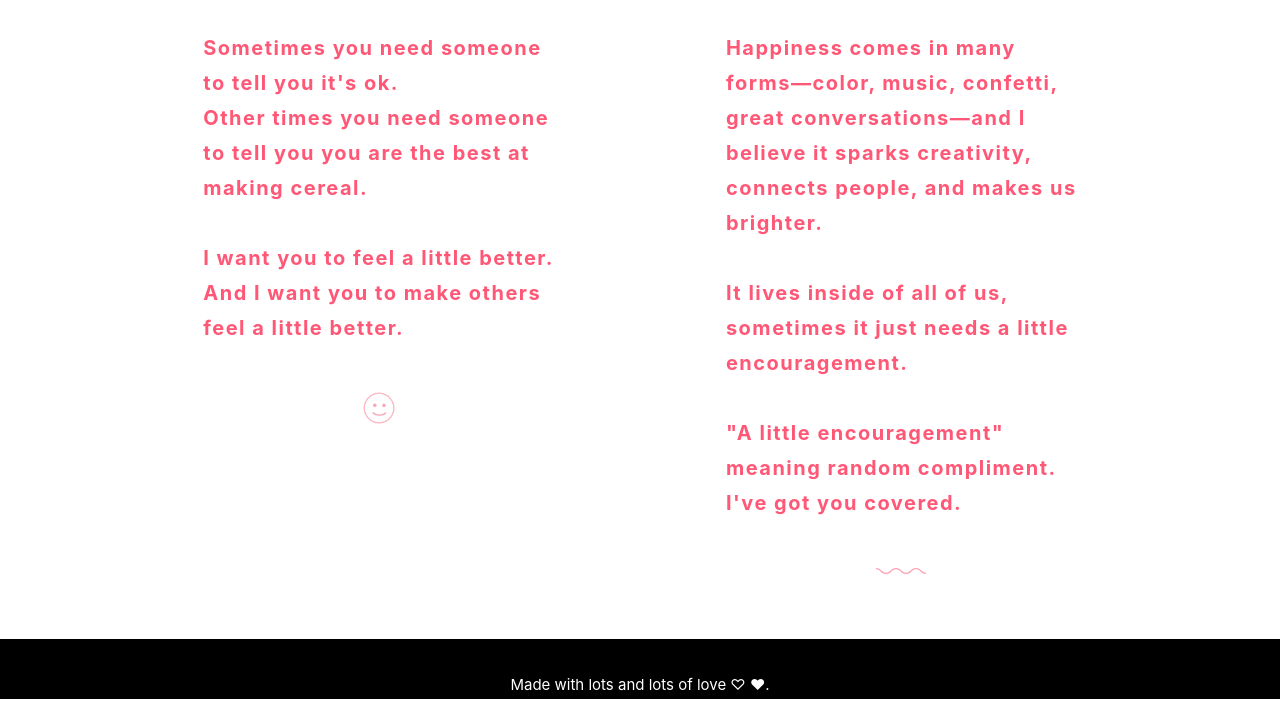
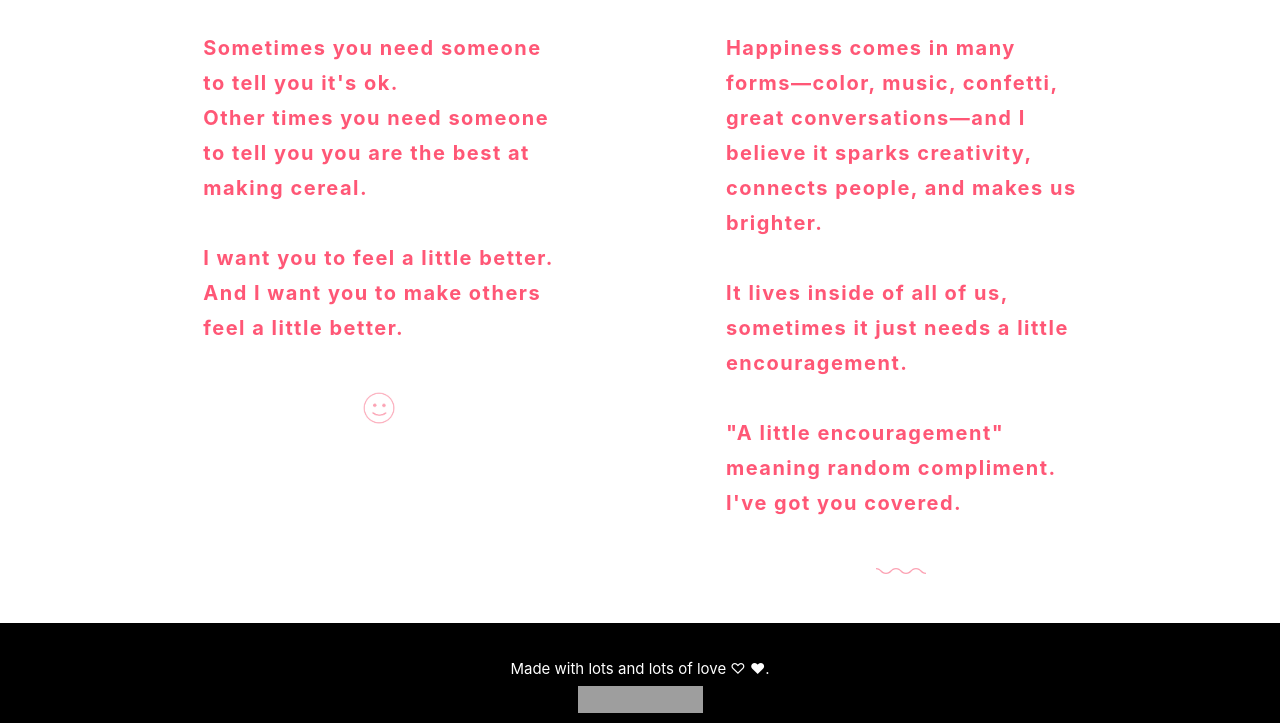
Before and after one commit to melfp2311/compliment-generator, a plain HTML site: page about.html in a window 1280 px wide. Shown: the part 101-824 px from the top of the page. Before the commit the page ends 800 px from the top, so only its background shows below. Drawn offline with nearby package versions, Linux system fonts and the light colour scheme; grey boxes are pictures that could not be loaded.

Commit message:
added product hunt badge

```diff
--- a/about.html
+++ b/about.html
@@ -75,13 +75,14 @@
 </div>
 </main>
 
-<footer class="page-footer" style="background-color: black; height: 60px">
-    <p style="color: white; text-align: center;">Made with lots and lots of love ♡ ♥.</p>
+<footer class="page-footer">
+    <p>Made with lots and lots of love ♡ ♥.</p>
+    <a href="https://www.producthunt.com/posts/random-compliment-generator?utm_source=badge-featured&utm_medium=badge&utm_souce=badge-random-compliment-generator" target="_blank"><img src="https://api.producthunt.com/widgets/embed-image/v1/featured.svg?post_id=203460&theme=dark" alt="Random compliment generator - Sometimes we need a little encouragement. You're covered. | Product Hunt" style="width: 125px; height: 27px;" width="125" height="27" /></a>
 </footer>
 
     <script src="https://code.jquery.com/jquery-3.4.1.min.js"></script>
+    <script src="https://cdnjs.cloudflare.com/ajax/libs/jquery/3.2.1/jquery.min.js"></script>
     <script src="https://cdnjs.cloudflare.com/ajax/libs/materialize/1.0.0/js/materialize.min.js"></script>
-    <script src="https://cdnjs.cloudflare.com/ajax/libs/jquery/3.2.1/jquery.min.js"></script>
     <script src="script.js"></script>
 </body>
 </html>
--- a/style.css
+++ b/style.css
@@ -32,3 +32,10 @@ p {
   vertical-align: middle;
   margin-bottom: 5px;
 }
+
+.page-footer {
+  background-color: black;
+  height: 100px;
+  color: white;
+  text-align: center;
+}
```
Also changed, not shown: index.html (+3 -3 lines).
